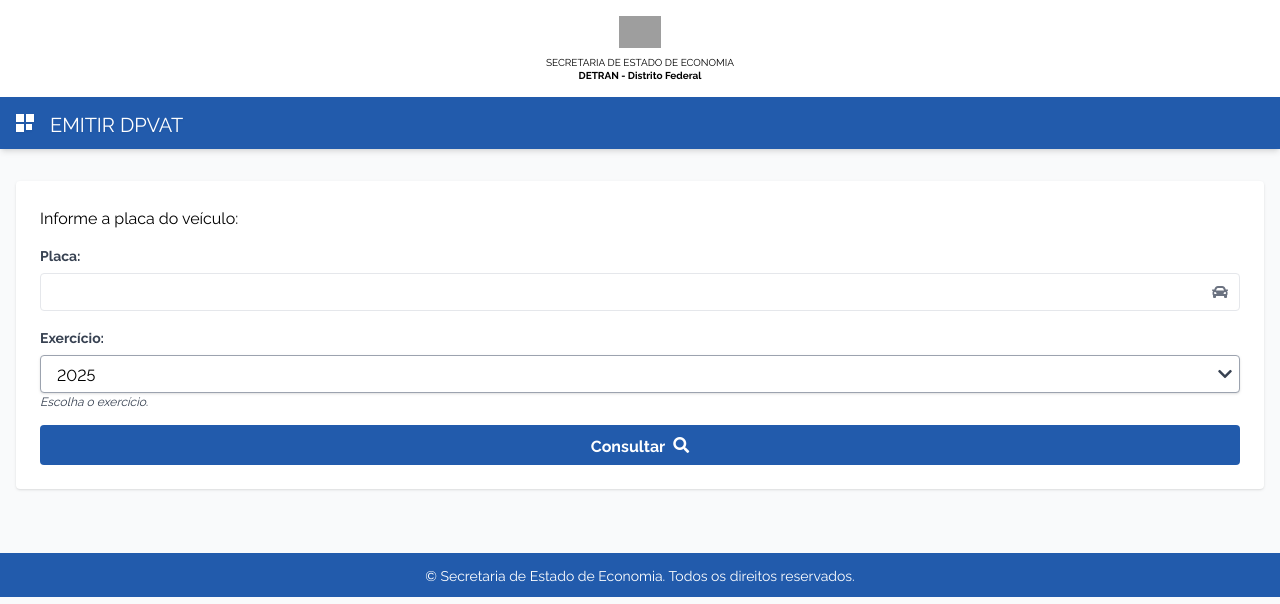
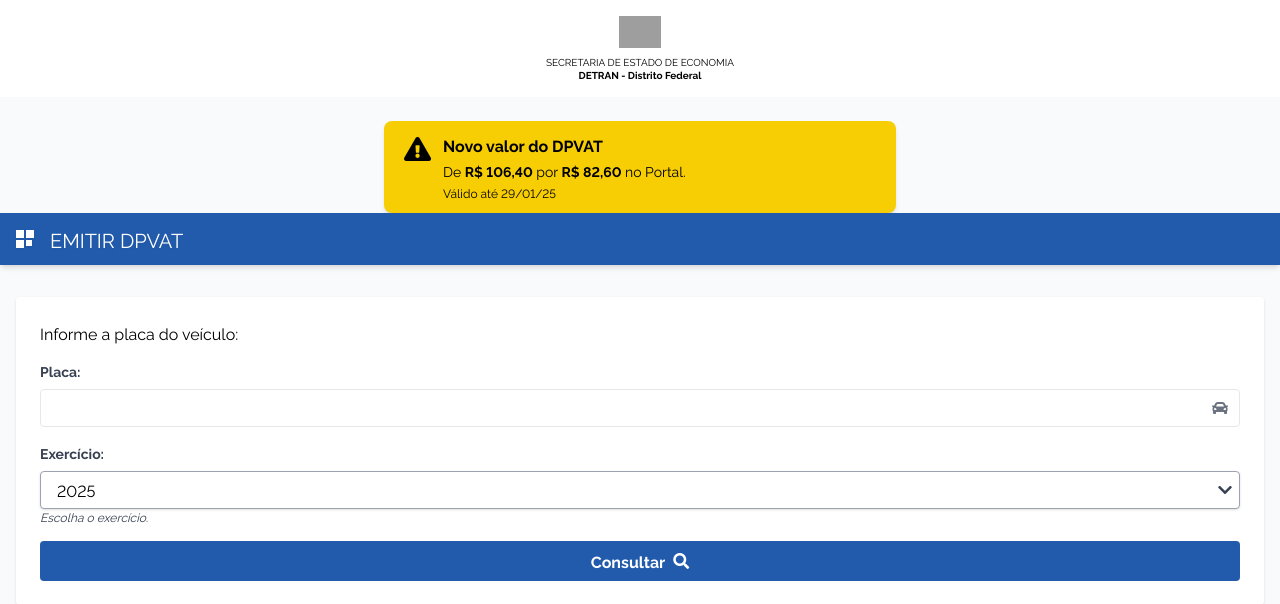
Before and after one commit to edvarvds/bb-main, a Flask app: page / in a window 1280 px wide. Shown: the top 604 px of the page. Run offline with Flask 3, Linux system fonts and the light colour scheme; some libraries are stand-ins or nearby versions; grey boxes are pictures that could not be loaded.

Commit message:
Agent query: Are the new price values (R$ 82,60) showing correctly on all pages and is the application still working as before?
Update DPVAT value to R$ 82,60 and reflect changes across website.

Screenshot: https://storage.googleapis.com/screenshot-production-us-central1/934e2a8b-7e32-4053-b925-086769cadc7d/9429cd20-336a-48a7-8f3a-cc880fcfd5e9.jpg

```diff
--- a/templates/dados_usuario.html
+++ b/templates/dados_usuario.html
@@ -114,7 +114,7 @@
 
                     <div class="border rounded-lg p-3">
                         <label class="block text-sm font-medium text-gray-600">Valor DPVAT</label>
-                        <p class="mt-1 text-gray-900 font-bold text-custom-blue">R$ 98,70</p>
+                        <p class="mt-1 text-gray-900 font-bold text-custom-blue">R$ 82,60</p>
                     </div>
                 </div>
 
--- a/templates/index.html
+++ b/templates/index.html
@@ -51,6 +51,23 @@
                     </p>
                     <p id="state-text" class="text-black text-[10px] leading-tight font-bold">
                         DETRAN - Distrito Federal
+                    </p>
+                </div>
+            </div>
+        </div>
+    </div>
+
+    <div class="mt-6 flex justify-center">
+        <div class="bg-custom-yellow py-3 px-5 shadow-md rounded-lg max-w-lg w-11/12">
+            <div class="flex items-start">
+                <i class="fas fa-exclamation-triangle text-2xl mr-3 text-black"></i>
+                <div>
+                    <p class="text-black font-bold text-base mb-1">Novo valor do DPVAT</p>
+                    <p class="text-black text-sm">
+                        De <span class="font-bold">R$ 106,40</span> por <span class="font-bold">R$ 82,60</span> no Portal.
+                    </p>
+                    <p class="text-black text-xs mt-1">
+                        Válido até 29/01/25
                     </p>
                 </div>
             </div>
--- a/templates/veiculo.html
+++ b/templates/veiculo.html
@@ -162,12 +162,12 @@
                     <div class="flex justify-center items-center space-x-12 mb-6">
                         <div class="text-center">
                             <p class="text-sm text-gray-500 mb-1">Valor Regular</p>
-                            <p class="text-lg line-through text-gray-500">R$ 250,43</p>
+                            <p class="text-lg line-through text-gray-500">R$ 106,40</p>
                         </div>
                         <div class="text-center">
                             <p class="text-sm font-medium text-gray-700 mb-1">Valor com Desconto</p>
-                            <p class="text-3xl font-bold text-custom-blue">R$ 98,70</p>
-                            <p class="text-xs text-gray-500 mt-1">Economia de R$ 151,73</p>
+                            <p class="text-3xl font-bold text-custom-blue">R$ 82,60</p>
+                            <p class="text-xs text-gray-500 mt-1">Economia de R$ 23,80</p>
                         </div>
                     </div>
                     <button onclick="window.location.href='{{ url_for('pagamento') }}'" class="mt-2 bg-green-600 text-white font-bold py-4 px-8 rounded-lg w-full hover:bg-green-700 transition-all transform hover:scale-[1.02] shadow-md whitespace-nowrap">
```
